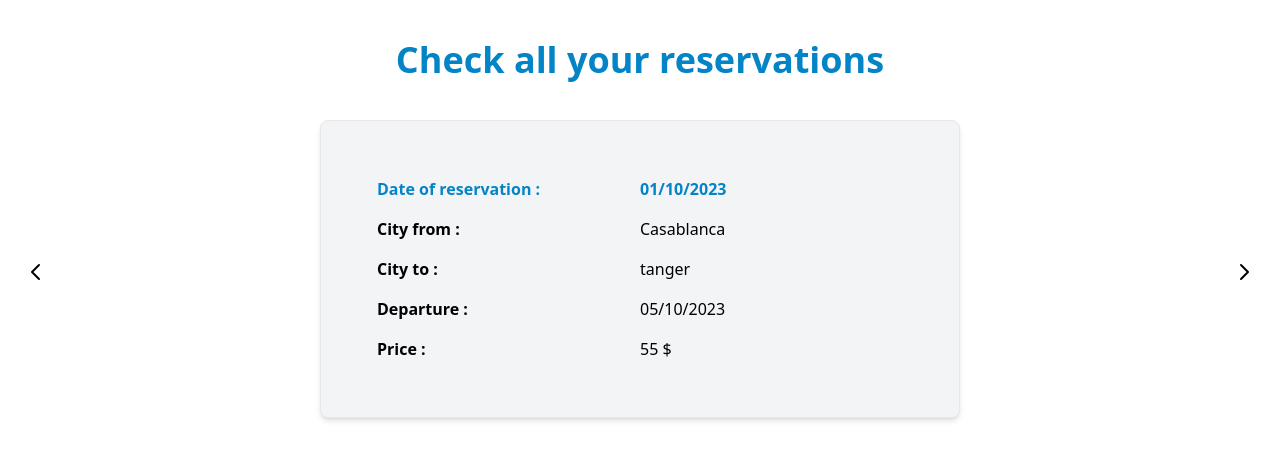
After one commit to soufianeargane/train-reservation, a PHP site: page /historiques.html in a window 1280 px wide. The commit adds this page. Shown: the top 463 px of the page. Run offline with PHP 8.4, Linux system fonts and the light colour scheme; some libraries are stand-ins or nearby versions.

Commit message:
added hosiory

```diff
--- /dev/null
+++ b/historiques.html
@@ -0,0 +1,136 @@
+<!DOCTYPE html>
+<html lang="en">
+<head>
+    <meta charset="UTF-8">
+    <meta http-equiv="X-UA-Compatible" content="IE=edge">
+    <meta name="viewport" content="width=device-width, initial-scale=1.0">
+    <title>Historique</title>
+    <script src="https://cdn.tailwindcss.com"></script>
+    <link rel="stylesheet" href="https://unpkg.com/flowbite@1.5.5/dist/flowbite.min.css" />
+</head>
+<body>
+
+<div class=" grid justify-center  pt-10">
+    <h1 class="text-center font-bold text-sky-600 text-4xl">Check all your reservations</h1>
+
+</div>
+
+<div id="controls-carousel" class="relative" data-carousel="static">
+    <!-- Carousel wrapper -->
+    <div class="relative overflow-hidden rounded-lg min-h-96  ">
+         <!-- Item 1 -->
+        <div class="relative min-h-56 hidden duration-400 ease-in-out" data-carousel-item>
+            <div class=" overflow-hidden rounded-lg md:h-96">
+                <div class="sm:block md:flex   justify-center pt-10 ">
+                    <a href="#" class="grid gap-4 block mx-auto w-4/5 p-6 md:p-14 bg-gray-100 border border-gray-200 rounded-lg shadow-md md:w-6/12 hover:bg-gray-200 ">
+                        <!-- <h5 class="mb-2 text-2xl font-bold tracking-tight text-gray-900 dark:text-white">Noteworthy technology acquisitions 2021</h5>
+                        <p class="font-normal text-gray-700 dark:text-gray-400">Here are the biggest enterprise technology acquisitions of 2021 so far, in reverse chronological order.</p> -->
+                        <div class="lg:grid grid-cols-2 md:grid grid-cols-2">
+                            <h5 class="font-bold text-sky-600">Date of reservation :</h5>
+                            <h6 class="font-bold text-sky-600">01/10/2023</h6>
+                        </div>
+                        <div class="lg:grid grid-cols-2 grid grid-cols-2">
+                            <h5 class="font-bold">City from :</h5>
+                            <h6>Agadir</h6>
+                        </div>
+
+                        <div class="lg:grid grid-cols-2 grid grid-cols-2">
+                            <h5 class="font-bold">City to :</h5>
+                            <h6>tanger</h6>
+                        </div>
+
+                        <div class="lg:grid grid-cols-2 grid grid-cols-2">
+                            <h5 class="font-bold">Departure :</h5>
+                            <h6>05/10/2023</h6>
+                        </div>
+                        <div class="lg:grid grid-cols-2 grid grid-cols-2">
+                            <h5 class="font-bold">Price :</h5>
+                            <h6>55 $</h6>
+                        </div>
+                    </a>
+                </div>
+            </div>
+        </div>
+        <!-- Item 2 -->
+        <div class="hidden duration-400 ease-in-out" data-carousel-item="active">
+            <div class=" sm:block md:flex  justify-center pt-10 ">
+                <a href="#" class="grid gap-4 block mx-auto w-4/5 p-6 md:p-14 bg-gray-100 border border-gray-200 rounded-lg shadow-md md:w-6/12 hover:bg-gray-200 dark:bg-gray-800 dark:border-gray-700 dark:hover:bg-gray-700">
+                    <!-- <h5 class="mb-2 text-2xl font-bold tracking-tight text-gray-900 dark:text-white">Noteworthy technology acquisitions 2021</h5>
+                    <p class="font-normal text-gray-700 dark:text-gray-400">Here are the biggest enterprise technology acquisitions of 2021 so far, in reverse chronological order.</p> -->
+                    <div class="lg:grid grid-cols-2 md:grid grid-cols-2">
+                        <h5 class="font-bold text-sky-600">Date of reservation :</h5>
+                        <h6 class="font-bold text-sky-600">01/10/2023</h6>
+                    </div>
+                    <div class="lg:grid grid-cols-2 grid grid-cols-2">
+                        <h5 class="font-bold">City from :</h5>
+                        <h6>marrakech</h6>
+                    </div>
+
+                    <div class="lg:grid grid-cols-2 grid grid-cols-2">
+                        <h5 class="font-bold">City to :</h5>
+                        <h6>tanger</h6>
+                    </div>
+
+                    <div class="lg:grid grid-cols-2 grid grid-cols-2">
+                        <h5 class="font-bold">Departure :</h5>
+                        <h6>05/10/2023</h6>
+                    </div>
+                    <div class="lg:grid grid-cols-2 grid grid-cols-2">
+                        <h5 class="font-bold">Price :</h5>
+                        <h6>55 $</h6>
+                    </div>
+                </a>
+            </div>
+        </div>
+        <div class="hidden duration-400 ease-in-out" data-carousel-item="active">
+            <div class=" sm:block md:flex   justify-center pt-10 ">
+                <a href="#" class="grid gap-4 block w-4/5 mx-auto p-6 md:p-14 bg-gray-100 border border-gray-200 rounded-lg shadow-md md:w-6/12 hover:bg-gray-200 dark:bg-gray-800 dark:border-gray-700 dark:hover:bg-gray-700">
+                    <!-- <h5 class="mb-2 text-2xl font-bold tracking-tight text-gray-900 dark:text-white">Noteworthy technology acquisitions 2021</h5>
+                    <p class="font-normal text-gray-700 dark:text-gray-400">Here are the biggest enterprise technology acquisitions of 2021 so far, in reverse chronological order.</p> -->
+                    <div class="lg:grid grid-cols-2 md:grid grid-cols-2">
+                        <h5 class="font-bold text-sky-600">Date of reservation :</h5>
+                        <h6 class="font-bold text-sky-600">01/10/2023</h6>
+                    </div>
+                    <div class="lg:grid grid-cols-2 grid grid-cols-2">
+                        <h5 class="font-bold">City from :</h5>
+                        <h6>Casablanca</h6>
+                    </div>
+
+                    <div class="lg:grid grid-cols-2 grid grid-cols-2">
+                        <h5 class="font-bold">City to :</h5>
+                        <h6>tanger</h6>
+                    </div>
+
+                    <div class="lg:grid grid-cols-2 grid grid-cols-2">
+                        <h5 class="font-bold">Departure :</h5>
+                        <h6>05/10/2023</h6>
+                    </div>
+                    <div class="lg:grid grid-cols-2 grid grid-cols-2">
+                        <h5 class="font-bold">Price :</h5>
+                        <h6>55 $</h6>
+                    </div>
+                </a>
+            </div>
+        </div>
+
+    </div>
+    <!-- Slider controls -->
+    <button type="button" class="absolute top-0 left-0 z-30 flex items-center justify-center h-full px-4 cursor-pointer group focus:outline-none" data-carousel-prev>
+        <span class="inline-flex items-center justify-center w-10 h-10 rounded-full bg-white/30 dark:bg-gray-800/30 group-hover:bg-white/50 dark:group-hover:bg-gray-800/60 group-focus:ring-4 group-focus:ring-white dark:group-focus:ring-gray-800/70 group-focus:outline-none">
+            <svg aria-hidden="true" class="w-6 h-6 text-black dark:text-gray-800" fill="none" stroke="currentColor" viewBox="0 0 24 24" xmlns="http://www.w3.org/2000/svg"><path stroke-linecap="round" stroke-linejoin="round" stroke-width="2" d="M15 19l-7-7 7-7"></path></svg>
+            <span class="sr-only">Previous</span>
+        </span>
+    </button>
+    <button type="button" class="absolute top-0 right-0 z-30 flex items-center justify-center h-full px-4 cursor-pointer group focus:outline-none" data-carousel-next>
+        <span class="inline-flex items-center justify-center w-10 h-10 rounded-full bg-white/30 dark:bg-gray-800/30 group-hover:bg-white/50 dark:group-hover:bg-gray-800/60 group-focus:ring-4 group-focus:ring-white dark:group-focus:ring-gray-800/70 group-focus:outline-none">
+            <svg aria-hidden="true" class="w-6 h-6 text-dark dark:text-gray-800" fill="none" stroke="currentColor" viewBox="0 0 24 24" xmlns="http://www.w3.org/2000/svg"><path stroke-linecap="round" stroke-linejoin="round" stroke-width="2" d="M9 5l7 7-7 7"></path></svg>
+            <span class="sr-only">Next</span>
+        </span>
+    </button>
+</div>
+
+    <!-- js -->
+    <script src="https://unpkg.com/flowbite@1.5.5/dist/flowbite.js"></script>
+    <!-- <script src="https://unpkg.com/flowbite@1.5.5/dist/flowbite.js"></script> -->
+</body>
+</html>
```
Also changed, not shown: CRUDTRAIN/CrudTrain.php (+8 -0 lines), Classes/fetchusers.php (+14 -0 lines), Crud-station/crud-station-controle-classes.php (+9 -0 lines), Dashboard/dashboard.php (+42 -17 lines), modals/trips_modal.php (+12 -0 lines).
